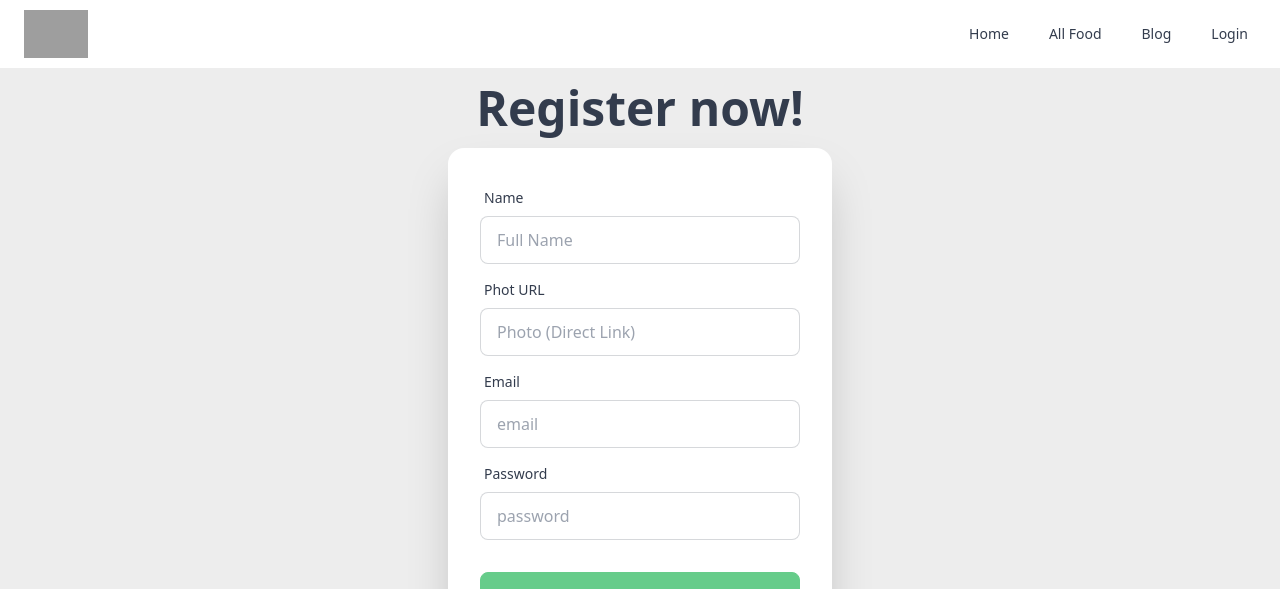
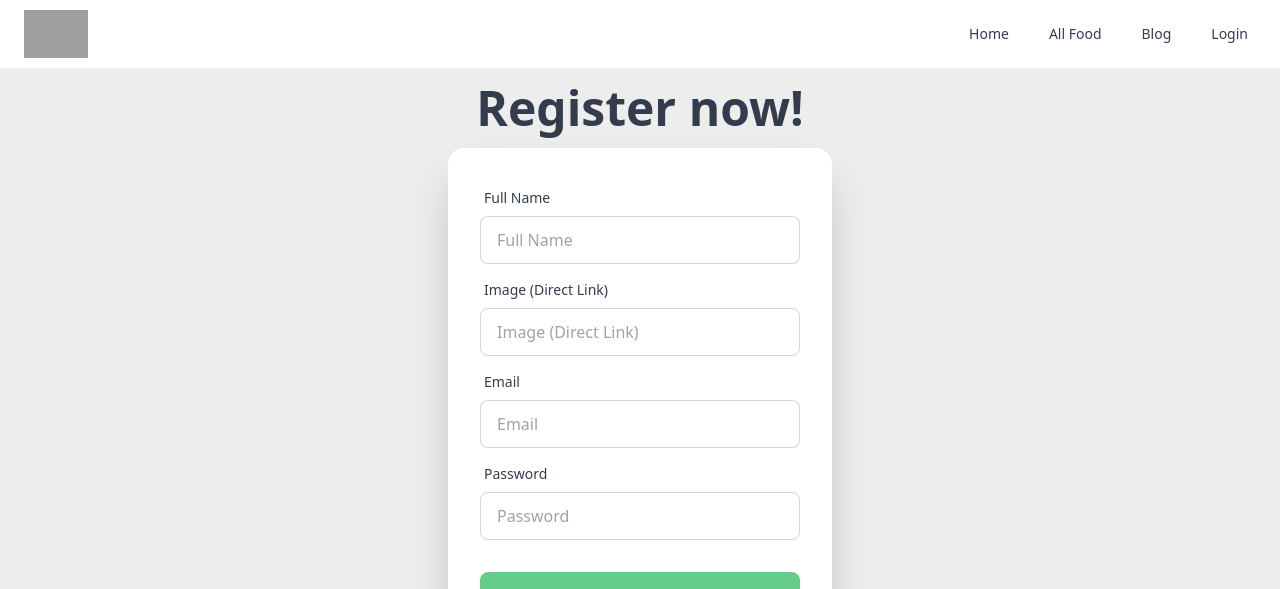
Before and after one commit to rootnure/foodbuzz-client-63, a React (Vite) app: page /register in a window 1280 px wide. Shown: the top 589 px of the page. Built offline with nearby package versions, Linux system fonts and the light colour scheme; no server answers; grey boxes are pictures that could not be loaded.

Commit message:
Google login, create account, profile page added

```diff
--- a/src/Provider/AuthProvider.jsx
+++ b/src/Provider/AuthProvider.jsx
@@ -1,5 +1,5 @@
 import PropTypes from 'prop-types';
-import { onAuthStateChanged, createUserWithEmailAndPassword, GoogleAuthProvider, signInWithPopup, signOut } from "firebase/auth";
+import { onAuthStateChanged, createUserWithEmailAndPassword, GoogleAuthProvider, signInWithPopup, signOut, signInWithEmailAndPassword, updateProfile } from "firebase/auth";
 import { useEffect, useState } from 'react';
 import { createContext } from 'react';
 import auth from '../firebase/firebase.config';
@@ -18,14 +18,26 @@ const AuthProvider = ({ children }) => {
         return createUserWithEmailAndPassword(auth, email, password);
     }
 
+    const passwordLogin = (email, password) => {
+        setLoading(true);
+        return signInWithEmailAndPassword(auth, email, password);
+    }
+
     const googleSignIn = () => {
         setLoading(true);
         return signInWithPopup(auth, googleProvider);
     }
 
+    const updateUserInfo = (displayName, photoURL) => {
+        setLoading(true);
+        return updateProfile(auth.currentUser, {
+            displayName, photoURL
+        })
+    }
+
     const logOut = () => {
         setLoading(true);
-        signOut(auth);
+        return signOut(auth);
     }
 
     useEffect(() => {
@@ -40,7 +52,9 @@ const AuthProvider = ({ children }) => {
         user,
         loading,
         createUser,
+        passwordLogin,
         googleSignIn,
+        updateUserInfo,
         logOut
     }
 
--- a/src/Routes/PrivateRoute.jsx
+++ b/src/Routes/PrivateRoute.jsx
@@ -3,7 +3,10 @@ import { Navigate } from 'react-router-dom';
 import useContextHook from '../hooks/useContextHook';
 
 const PrivateRoute = ({ children }) => {
-    const { user } = useContextHook();
+    const { user, loading } = useContextHook();
+    if (loading) {
+        return <p>Loading...</p>
+    }
     if (!user) {
         return <Navigate to="/login"></Navigate>
     }
--- a/src/Shared/NavItems.jsx
+++ b/src/Shared/NavItems.jsx
@@ -1,8 +1,19 @@
-import { NavLink } from 'react-router-dom';
+import { NavLink, useNavigate } from 'react-router-dom';
 import useContextHook from '../hooks/useContextHook';
+import { toast } from 'react-toastify';
 
 const NavItems = () => {
-    const { user } = useContextHook();
+    const { user, logOut } = useContextHook();
+    const navigate = useNavigate();
+
+    const handleLogOut = () => {
+        console.log("logout clicked");
+        logOut()
+            .then(() => {
+                toast.success('Logout Successfully');
+                navigate('/');
+            })
+    }
     return (
         <>
             <li><NavLink to='/'>Home</NavLink></li>
@@ -10,10 +21,10 @@ const NavItems = () => {
             <li><NavLink to='/blog'>Blog</NavLink></li>
             {user && <>
                 <li><NavLink to='/user'>Profile</NavLink></li>
-                <li><button>Logout</button></li>
+                <li onClick={handleLogOut}><button>Logout</button></li>
             </>
             }
-            <li><NavLink to='/login'>Login</NavLink></li>
+            {!user && <li><NavLink to='/login'>Login</NavLink></li>}
         </>
 
     );
--- a/src/Shared/SocialLogin.jsx
+++ b/src/Shared/SocialLogin.jsx
@@ -1,7 +1,18 @@
+import { toast } from "react-toastify";
+import useContextHook from "../hooks/useContextHook";
+import { useNavigate } from "react-router-dom";
 
 const SocialLogin = () => {
+    const { googleSignIn } = useContextHook();
+    const navigate = useNavigate();
+
     const handleGoogleLogin = () => {
-        console.log('login with google');
+        googleSignIn()
+            .then(() => {
+                toast.success('Login successfully');
+                navigate('/');
+            })
+            .catch(err => console.error(err))
     }
     return (
         <section className="max-w-sm">
--- a/src/main.jsx
+++ b/src/main.jsx
@@ -5,6 +5,8 @@ import './index.css'
 import router from './Routes/Routes';
 import AuthProvider from './Provider/AuthProvider';
 import { HelmetProvider } from 'react-helmet-async';
+import { ToastContainer } from 'react-toastify';
+import 'react-toastify/dist/ReactToastify.css';
 
 ReactDOM.createRoot(document.getElementById('root')).render(
   <React.StrictMode>
@@ -13,5 +15,17 @@ ReactDOM.createRoot(document.getElementById('root')).render(
         <RouterProvider router={router} />
       </AuthProvider>
     </HelmetProvider>
+    <ToastContainer
+      position="top-right"
+      autoClose={3500}
+      hideProgressBar={false}
+      newestOnTop={false}
+      closeOnClick
+      rtl={false}
+      pauseOnFocusLoss
+      draggable
+      pauseOnHover
+      theme="colored"
+    />
   </React.StrictMode>,
 )
--- a/src/pages/Register/Register.jsx
+++ b/src/pages/Register/Register.jsx
@@ -1,8 +1,38 @@
-import { Link } from "react-router-dom";
+import { Link, useNavigate } from "react-router-dom";
 import SocialLogin from "../../Shared/SocialLogin";
 import { Helmet } from "react-helmet-async";
+import useContextHook from "../../hooks/useContextHook";
+import { toast } from "react-toastify";
 
 const Register = () => {
+    const { createUser, updateUserInfo } = useContextHook();
+    const navigate = useNavigate();
+
+    const handleUserSignUp = e => {
+        e.preventDefault();
+        const form = e.target;
+        const name = form.userName.value;
+        const userPhoto = form.userPhoto.value;
+        const email = form.email.value;
+        const password = form.password.value;
+        createUser(email, password)
+            .then(() => {
+                updateUserInfo(name, userPhoto)
+                    .then(() => {
+                        toast.success('Registered successfully.');
+                        navigate('/');
+                    })
+                    .catch(err => console.error(err))
+            })
+            .catch(err => console.error(err))
+    }
+
+    const signUpFormFields = [
+        { type: "text", name: "userName", label: "Full Name" },
+        { type: "url", name: "userPhoto", label: "Image (Direct Link)" },
+        { type: "email", name: "email", label: "Email" },
+        { type: "password", name: "password", label: "Password" },
+    ]
     return (
         <>
             <Helmet>
@@ -15,31 +45,17 @@ const Register = () => {
                             <h1 className="text-5xl font-bold">Register now!</h1>
                         </div>
                         <div className="card flex-shrink-0 w-96 min-w-sm shadow-2xl bg-base-100">
-                            <form className="card-body">
-                                <div className="form-control">
-                                    <label className="label">
-                                        <span className="label-text">Name</span>
-                                    </label>
-                                    <input type="text" placeholder="Full Name" className="input input-bordered" required />
-                                </div>
-                                <div className="form-control">
-                                    <label className="label">
-                                        <span className="label-text">Phot URL</span>
-                                    </label>
-                                    <input type="url" placeholder="Photo (Direct Link)" className="input input-bordered" required />
-                                </div>
-                                <div className="form-control">
-                                    <label className="label">
-                                        <span className="label-text">Email</span>
-                                    </label>
-                                    <input type="email" placeholder="email" className="input input-bordered" required />
-                                </div>
-                                <div className="form-control">
-                                    <label className="label">
-                                        <span className="label-text">Password</span>
-                                    </label>
-                                    <input type="password" placeholder="password" className="input input-bordered" required />
-                                </div>
+                            <form onSubmit={handleUserSignUp} className="card-body">
+                                {
+                                    signUpFormFields.map(field =>
+                                        <div key={field.name} className="form-control">
+                                            <label className="label">
+                                                <span className="label-text">{field.label}</span>
+                                            </label>
+                                            <input type={field.type} name={field.name} placeholder={field.label} className="input input-bordered" required />
+                                        </div>
+                                    )
+                                }
                                 <div className="form-control mt-6">
                                     <button className="btn btn-primary">Register</button>
                                 </div>
--- a/src/pages/User/Profile.jsx
+++ b/src/pages/User/Profile.jsx
@@ -1,13 +1,28 @@
 import { Helmet } from "react-helmet-async";
+import SectionHeading from "../../Shared/SectionHeading";
+import useContextHook from "../../hooks/useContextHook";
 
 const Profile = () => {
+    const { user } = useContextHook();
+    const { displayName, email, photoURL, metadata } = user;
+
     return (
         <>
             <Helmet>
                 <title>Foodbuzz | Profile</title>
             </Helmet>
-            <section className="h-full w-full flex justify-center items-center">
-                <h1 className="text-center font-bold text-5xl">Coming soon...</h1>
+            <section className="">
+                <SectionHeading>{`Profile of ${displayName}`}</SectionHeading>
+                <div className="grid grid-cols-3 gap-4">
+                    <figure className="h-80">
+                        <img src={photoURL} alt="User profile image" className="h-full mx-auto" />
+                    </figure>
+                    <div className="col-span-2 text-xl font-semibold space-y-4">
+                        <p>Name: {displayName}</p>
+                        <p>Email: {email}</p>
+                        <p>Logged in since: {metadata.lastSignInTime}</p>
+                    </div>
+                </div>
             </section>
         </>
     );
```
Also changed, not shown: src/pages/Login/Login.jsx (+17 -3 lines).
